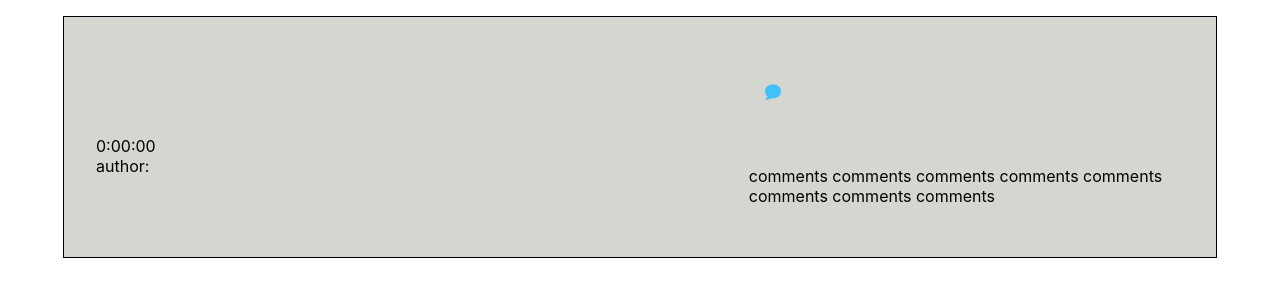
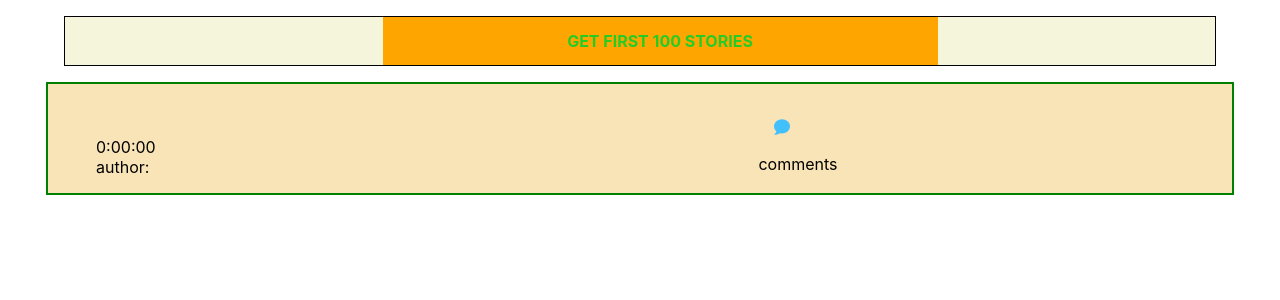
Before and after one commit to asmster666/hacker_news_ui, a React (Create React App) app: page /page in a window 1280 px wide. Shown: the top 300 px of the page. Built offline with nearby package versions, Linux system fonts and the light colour scheme; no server answers.

Commit message:
add refreshing state method

```diff
--- a/src/app/app.js
+++ b/src/app/app.js
@@ -6,7 +6,7 @@ export default class App extends Component {
     render() {
         return (
             <Router>
-                <Route path="/main" component={MainPage}></Route>
+                <Route path="/" component={MainPage}></Route>
                 <Route path="/page" component={News}></Route>
             </Router>
         )
--- a/src/component/news.js
+++ b/src/component/news.js
@@ -80,13 +80,6 @@ class News extends Component {
                     </div>
                     <div id="list">
                         comments
-                        comments
-                        comments
-                        comments
-                        comments
-                        comments
-                        comments
-                        comments
                     </div>
                 </div>
             </div>
--- a/src/pages/main.css
+++ b/src/pages/main.css
@@ -1,17 +1,67 @@
 .block {
     box-sizing: border-box;
     width: 90%;
-    margin: 1rem;
+    margin: 1rem auto;
     height: auto;
     border: 1px solid black;
     background-color: beige;
 }
 #update {
-    width: 5%;
+    width: 50%;
+    margin: 0 auto;
     height: 3rem;
-    top: 0;
-    left: 50%;
-    background-image: url("./available-updates-64.png");
+    background-color: orange;
+    text-transform: uppercase;
+    color: rgb(38, 204, 38);
+    font-weight: bold;
+    display: flex;
+    align-items: center;
+    justify-content: center;
+}
+.news {
+    width: 90%;
+    margin: 1rem auto;
+    padding: 1rem;
+    border: 2px solid green;
+    background-color: rgba(235, 167, 22, 0.3);
+    height: auto;
+    display: flex;
+    justify-content: space-evenly;
+}
+.left {
+    width: 60%;
+    margin-left: 2rem;
+    display: flex;
+    flex-direction: column;
+    justify-content: center;
+}
+.title {
+    text-transform: uppercase;
+    font-weight: bold;
+}
+#link {
+    color: blue;
+    text-transform: lowercase;
+}
+.info {
+    margin-top: 1rem
+}
+.right {
+    width: 40%;
+    margin-right: 1rem;
+    display: flex;
+    flex-direction: column;
+    justify-content: space-evenly;
+}
+.com {
+    display: flex;
+    margin: 1rem;
+    overflow: hidden;
+}
+.img {
+    width: 1rem;
+    height: 1rem;
+    background-image: url("../component/speech-bubble-64.png");
+    background-size: cover;
     background-position: center;
-    background-size: cover;
 }
--- a/src/pages/main.js
+++ b/src/pages/main.js
@@ -8,7 +8,7 @@ class MainPage extends Component {
 
     state = {
         id: '',
-        score: 0,
+        score: '',
         title: '',
         url: '',
         date: '',
@@ -26,15 +26,43 @@ class MainPage extends Component {
 
             let kid = document.createElement("li");
             kid.innerHTML = `
-                id: ${id} <br/>
-                score: ${score} <br/>
-                title: ${title} <br/>
-                url: ${url} <br/>
-                date: ${this.convertTime(date)}
+                <div className="left">
+                    <div className="title">
+                        <h1>${title}</h1>
+                        <div id="link">${url}</div>
+                    </div>
+                    <div className="info">
+                        ${this.convertTime(date)} <br/>
+                        author: ${id}
+                    </div>
+                </div>
+                <div className="right">
+                    <div className="com">
+                        <div className="img"></div>
+                        ${score}
+                    </div>
+                    <div id="list">
+                        comments
+                    </div>
+                </div>
             `;
             kid.style = "list-style: none";
+            kid.classList.add("news");
             block.appendChild(kid);
+
+            this.refreshState();
         }
+    }
+
+    refreshState = () => {
+        this.setState(() => ({
+            id: '',
+            score: '',
+            title: '',
+            url: '',
+            date: '',
+            didGet: false
+        }));
     }
 
     getAllStoryURL = () => {
@@ -42,13 +70,14 @@ class MainPage extends Component {
         fetch(api)
                 .then(res => res.json())
                 .then(res => {
+                    console.log("get all stories");
                     res.length = 100;
-                        console.log(res.length);
                     res.forEach(id => {
                         const api = `https://hacker-news.firebaseio.com/v0/item/${id}.json?print=pretty`;
                         fetch(api)
                             .then(res => res.json())
                             .then(res => {
+                                    console.log(`get story  ${id}`);
                                     this.setState(() => ({
                                         id: res.by,
                                         score: res.descendants,
@@ -80,7 +109,7 @@ class MainPage extends Component {
     render() {
         return (
             <ul className="block">
-                <button id="update" onClick={this.getAllStoryURL}></button>
+                <div id="update" onClick={this.getAllStoryURL}>get first 100 stories</div>
             </ul>
         )
     }
```
Also changed, not shown: 2 other files (tests, documents, lock files or other folders). Lines whose indentation alone changed are shown as unchanged.
